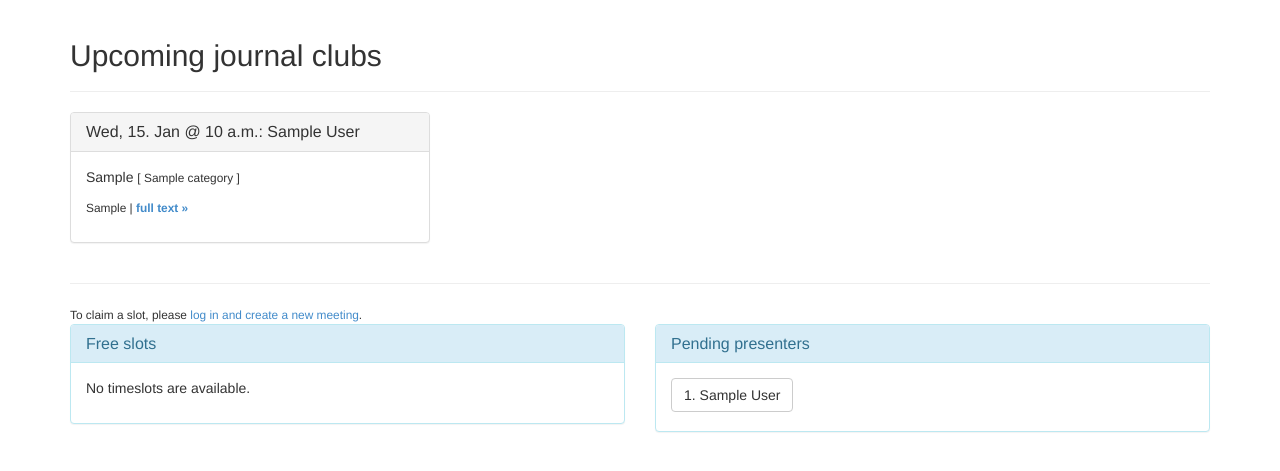
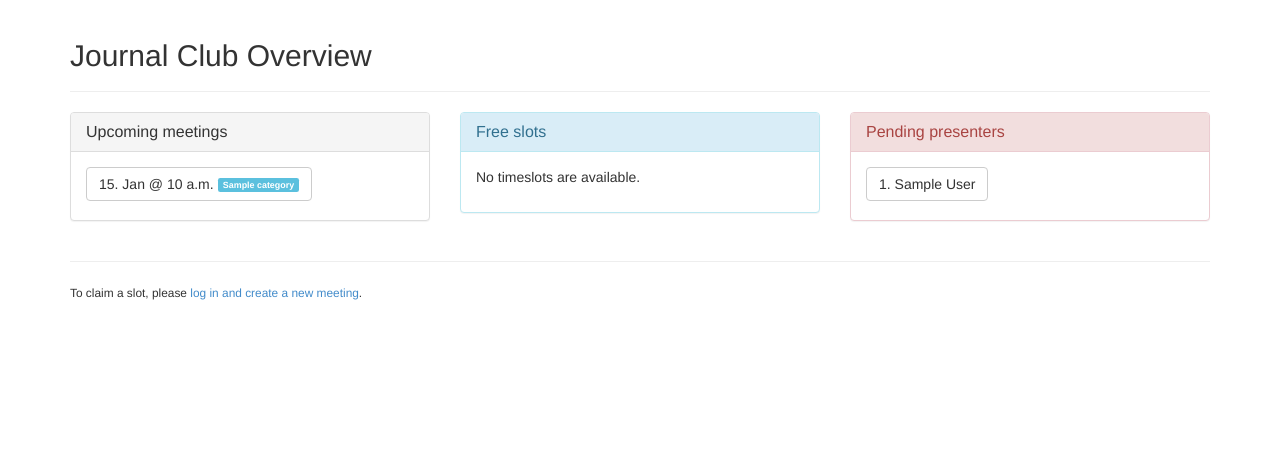
Before and after one commit to fzenke/jclub, a Django app: page / in a window 1280 px wide. Shown: the part 51-522 px from the top of the page. Run offline with Django 3.2, Linux system fonts and the light colour scheme; tables that the repository leaves empty hold one stand-in row (values such as "Sample post"); parts of the project's set-up code (start-up, migrations or seed data) failed here and were passed over; some libraries are stand-ins or nearby versions.

Commit message:
restyled the landing page to be simpler; back button in meetings details now pointing to landing;

```diff
--- a/jclub/apps/meetings/templates/index.html
+++ b/jclub/apps/meetings/templates/index.html
@@ -69,37 +69,29 @@
     <div class="container">
       {% block content %}
 
-      <div class="page-header"><h2>Upcoming journal clubs</h2></div>
+      <div class="page-header"><h2>Journal Club Overview</h2></div>
       <div class="row">
-      {% if upcoming_meetings_list %}
-        {% for meeting in upcoming_meetings_list %}
 
         <div class="col-md-4">
           <div class="panel panel-default">
             <div class="panel-heading">
-              <h3 class="panel-title"><a href="{% url 'meetings_detail' meeting.id %}">{{ meeting.timeslot.date_time | date:"D, d. M @ P" }}: {{meeting.presenter.first_name}} {{meeting.presenter.last_name}}</a></h3>
+               <h3 class="panel-title">Upcoming meetings</h3>
             </div>
             <div class="panel-body">
-              <p>
-                {{ meeting.publication_reference }} <small> [ {% for cat in meeting.publication_category.all %} {{ cat.name }} {% empty %} uncategorized {% endfor %} ] </small>
-                <p><small>{{meeting.location}} | <strong><a href="{{ meeting.publication_url }}">full text &raquo;</a></strong></small></p>
-              </p>
+
+              {% if upcoming_meetings_list %}
+                {% for meeting in upcoming_meetings_list %}
+
+                <a href="{% url 'meetings_detail' meeting.id %}"><button type="button" class="overview btn btn-default pull-left">{{ timeslot.date_time | date:"D, d. M @ P"}}{{ meeting.timeslot.date_time | date:"d. M @ P" }} <small>{% for cat in meeting.publication_category.all %} <span class="label label-info">{{ cat.name }}</span> {% empty %} uncategorized {% endfor %}</small></button></a>
+
+                {% endfor %}
+              {% else %}
+                <p>No upcoming meetings available.</p>
+              {% endif %}
             </div>
           </div>
         </div>
-
-        <!-- add links to user stats -->
-        {% endfor %}
-      {% else %}
-        <p>No upcoming meetings available.</p>
-      {% endif %}
-  </div>
-
-      <hr/>
-      <small>To claim a slot, please <a href="{% url 'admin:meetings_meeting_add' %}">log in and create a new meeting</a>.</small>
-
-      <div class="row">
-        <div class="col-md-6">
+        <div class="col-md-4">
           <div class="panel panel-info">
             <div class="panel-heading">
               <h3 class="panel-title">Free slots</h3>
@@ -116,8 +108,8 @@
             </div>
           </div>
         </div>
-        <div class="col-md-6">
-          <div class="panel panel-info">
+        <div class="col-md-4">
+          <div class="panel panel-danger">
             <div class="panel-heading">
               <h3 class="panel-title">Pending presenters</h3>
             </div>
@@ -141,6 +133,13 @@
         </div>
       </div>
 
+      <hr/>
+      <small>To claim a slot, please <a href="{% url 'admin:meetings_meeting_add' %}">log in and create a new meeting</a>.</small>
+
+      <div class="row">
+
+      </div>
+
 
       {% endblock %}
     </div>
--- a/jclub/apps/meetings/templates/meetings/detail.html
+++ b/jclub/apps/meetings/templates/meetings/detail.html
@@ -49,7 +49,7 @@
 			</div>
 		</div>
 	</div>
-	<p><a href="{% url 'meetings_index' %}">back</a></p>
+	<p><strong><a href="{% url 'index' %}">&laquo; back</a></strong></p>
 
 	{% endif %}
 
```
